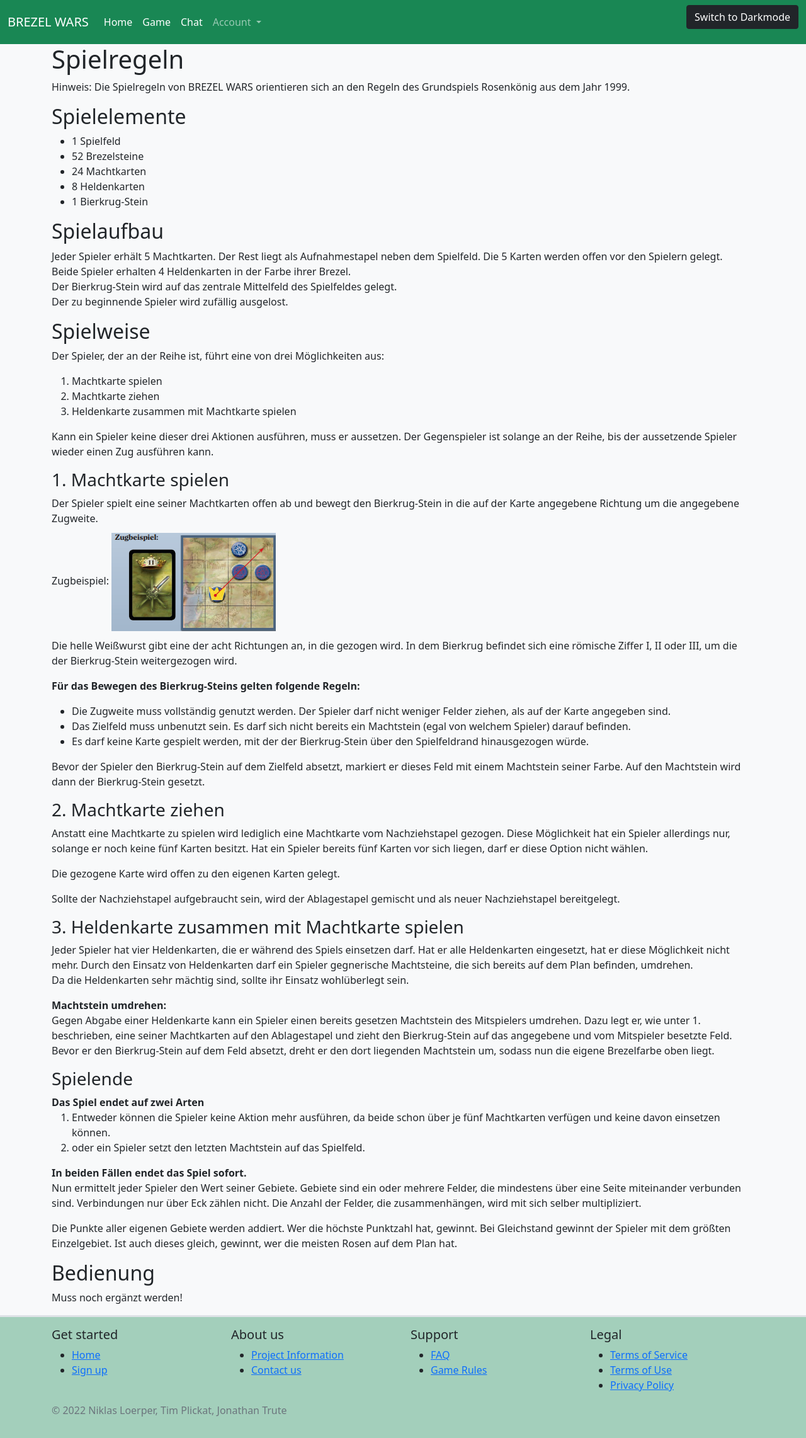
After one commit to Cheatkot/space-adventure, a Django app: page /gamerules/ in a window 1280 px wide. The commit adds this page. Shown: the whole page at 63% size. Run offline with Django 4.2, Linux system fonts and the light colour scheme; some libraries are stand-ins or nearby versions.

Commit message:
Home & Gamerules

```diff
--- /dev/null
+++ b/roseking/main/templates/main/gamerules.html
@@ -0,0 +1,87 @@
+{% extends 'main/base.html'  %}
+{% load static %}
+{% block title %}Spielregeln{% endblock %}
+
+{% block content %}
+    <h1>Spielregeln</h1>
+    <p>Hinweis: Die Spielregeln von BREZEL WARS orientieren sich an den Regeln des Grundspiels Rosenkönig aus dem Jahr 1999.</p>
+    <h2>Spielelemente</h2>
+    <ul>
+        <li>1 Spielfeld</li>
+        <li>52 Brezelsteine</li>
+        <li>24 Machtkarten</li>
+        <li>8 Heldenkarten</li>
+        <li>1 Bierkrug-Stein</li>
+    </ul>
+
+    <h2>Spielaufbau</h2>
+    <p>Jeder Spieler erhält 5 Machtkarten. Der Rest liegt als Aufnahmestapel neben dem Spielfeld. Die 5 Karten werden offen vor den Spielern  gelegt.</br>
+    Beide Spieler erhalten 4 Heldenkarten in der Farbe ihrer Brezel.</br>
+    Der Bierkrug-Stein wird auf das zentrale Mittelfeld des Spielfeldes gelegt.</br>
+    Der zu beginnende Spieler wird zufällig ausgelost.</p>
+
+    <h2>Spielweise</h2>
+    <p>
+    Der Spieler, der an der Reihe ist, führt eine von drei Möglichkeiten aus:
+    <ol>
+        <li>Machtkarte spielen</li>
+        <li>Machtkarte ziehen</li>
+        <li>Heldenkarte zusammen mit Machtkarte spielen</li>
+    </ol>
+    Kann ein Spieler keine dieser drei Aktionen ausführen, muss er aussetzen. Der Gegenspieler ist solange an der Reihe, bis der aussetzende Spieler wieder einen Zug ausführen kann.
+    </p>
+
+    <h3>1. Machtkarte spielen</h3>
+    <p>
+    Der Spieler spielt eine seiner Machtkarten offen ab und bewegt den Bierkrug-Stein in die auf der Karte angegebene Richtung um die angegebene Zugweite.</br>
+    Zugbeispiel: <img src="{% static "main/pictures/beispielzug.png" %}" alt="Beispielzug" style="padding-top:1%; padding-bottom:1%"></br>
+    Die helle Weißwurst gibt eine der acht Richtungen an, in die gezogen wird. In dem Bierkrug befindet sich eine römische Ziffer I, II oder III, um die der Bierkrug-Stein weitergezogen wird.
+    </p>
+    <p>
+    <b>Für das Bewegen des Bierkrug-Steins gelten folgende Regeln:</b>
+    <ul>
+        <li>Die Zugweite muss vollständig genutzt werden. Der Spieler darf nicht weniger Felder ziehen, als auf der Karte angegeben sind.</li>
+        <li>Das Zielfeld muss unbenutzt sein. Es darf sich nicht bereits ein Machtstein (egal von welchem Spieler) darauf befinden.</li>
+        <li>Es darf keine Karte gespielt werden, mit der der Bierkrug-Stein über den Spielfeldrand hinausgezogen würde.</li>
+    </ul>
+
+    <p>Bevor der Spieler den Bierkrug-Stein auf dem Zielfeld absetzt, markiert er dieses Feld mit einem Machtstein seiner Farbe. Auf den Machtstein wird dann der Bierkrug-Stein gesetzt.</p>
+    </p>
+
+    <h3>2. Machtkarte ziehen</h3>
+    <p>Anstatt eine Machtkarte zu spielen wird lediglich eine Machtkarte vom Nachziehstapel gezogen.
+    Diese Möglichkeit hat ein Spieler allerdings nur, solange er noch keine fünf Karten besitzt.
+    Hat ein Spieler bereits fünf Karten vor sich liegen, darf er diese Option nicht wählen.</p>
+    <p>Die gezogene Karte wird offen zu den eigenen Karten gelegt.</p>
+    <p>Sollte der Nachziehstapel aufgebraucht sein, wird der Ablagestapel gemischt und als neuer Nachziehstapel bereitgelegt.</p>
+
+    <h3>3. Heldenkarte zusammen mit Machtkarte spielen</h3>
+    <p>Jeder Spieler hat vier Heldenkarten, die er während des Spiels einsetzen darf.
+        Hat er alle Heldenkarten eingesetzt, hat er diese Möglichkeit nicht mehr.
+        Durch den Einsatz von Heldenkarten darf ein Spieler gegnerische Machtsteine, die sich bereits auf dem Plan befinden, umdrehen.</br>
+        Da die Heldenkarten sehr mächtig sind, sollte ihr Einsatz wohlüberlegt sein.</p>
+
+    <b>Machtstein umdrehen:</b>
+    <p>Gegen Abgabe einer Heldenkarte kann ein Spieler einen bereits gesetzen Machtstein des Mitspielers umdrehen.
+        Dazu legt er, wie unter 1. beschrieben, eine seiner Machtkarten auf den Ablagestapel und
+        zieht den Bierkrug-Stein auf das angegebene und vom Mitspieler besetzte Feld.
+        Bevor er den Bierkrug-Stein auf dem Feld absetzt, dreht er den dort liegenden Machtstein um, sodass nun die eigene Brezelfarbe oben liegt.</p>
+
+    <h3>Spielende</h3>
+    <b>Das Spiel endet auf zwei Arten</b>
+    <ol>
+        <li>Entweder können die Spieler keine Aktion mehr ausführen, da beide schon über je fünf Machtkarten verfügen und keine davon einsetzen können.</li>
+        <li>oder ein Spieler setzt den letzten Machtstein auf das Spielfeld.</li>
+    </ol>
+    <b>In beiden Fällen endet das Spiel sofort.</b>
+    <p>Nun ermittelt jeder Spieler den Wert seiner Gebiete.
+       Gebiete sind ein oder mehrere Felder, die mindestens über eine Seite miteinander verbunden sind.
+       Verbindungen nur über Eck zählen nicht. Die Anzahl der Felder, die zusammenhängen, wird mit sich selber multipliziert.</p>
+    <p>Die Punkte aller eigenen Gebiete werden addiert. Wer die höchste Punktzahl hat, gewinnt.
+       Bei Gleichstand gewinnt der Spieler mit dem größten Einzelgebiet. Ist auch dieses gleich, gewinnt, wer die meisten Rosen auf dem Plan hat.</p>
+
+    <h2>Bedienung</h2>
+    <p>Muss noch ergänzt werden!</p>
+
+
+{% endblock %}
--- a/roseking/main/urls.py
+++ b/roseking/main/urls.py
@@ -3,4 +3,5 @@ from . import views
 
 urlpatterns = [
     path('', views.home, name='home'),
+    path('gamerules/', views.gamerules, name='gamerules'),
 ]
--- a/roseking/main/views.py
+++ b/roseking/main/views.py
@@ -5,3 +5,6 @@ from django.shortcuts import render
 
 def home(response):
     return render(response, "main/home.html", {})
+
+def gamerules(response):
+    return render(response, "main/gamerules.html", {})
--- a/roseking/roseking/urls.py
+++ b/roseking/roseking/urls.py
@@ -23,4 +23,5 @@ urlpatterns = [
     path('', include("django.contrib.auth.urls")),
     path('game/', include("game.urls")),
     path('chat/', include("chat.urls")),
+    path('gamerules/', include("main.urls")),
 ]
```
Also changed, not shown: roseking/main/templates/main/home.html (+23 -1 lines), roseking/main/static/main/pictures/beispielzug.PNG (added), roseking/main/static/main/pictures/playingfield.jpg (added).
